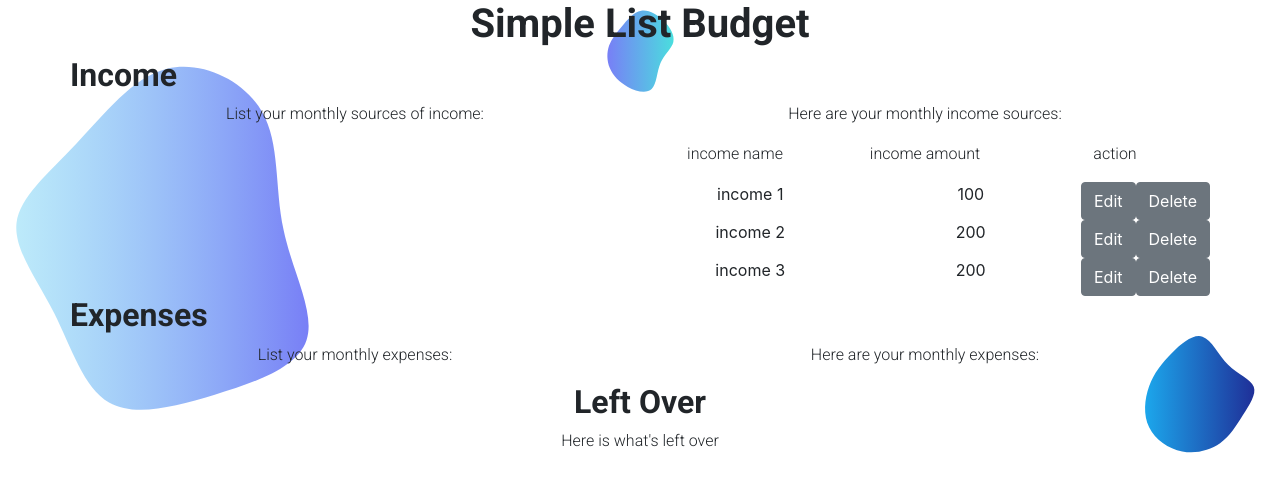
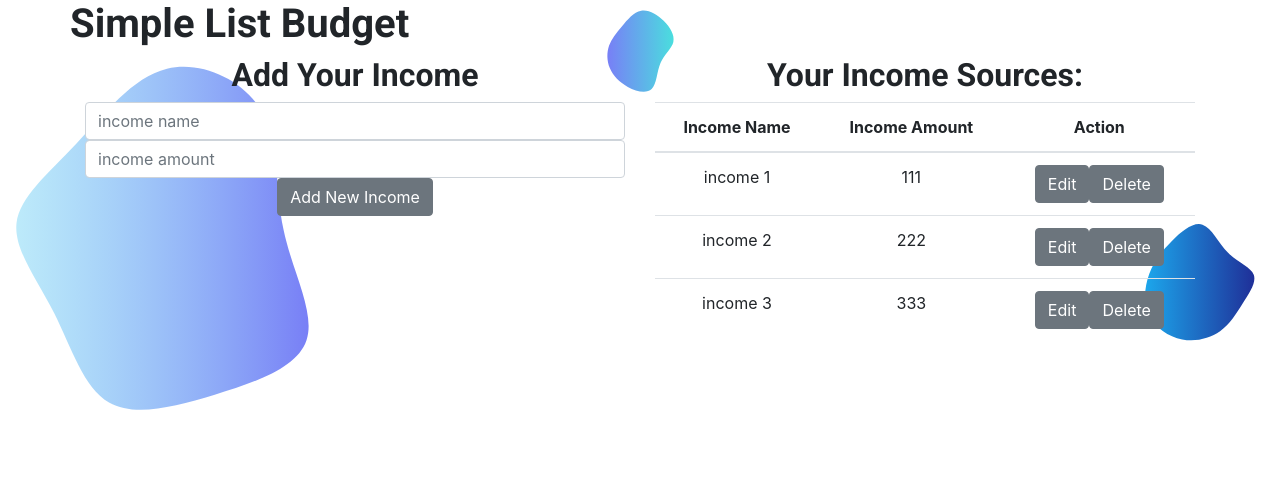
Before and after one commit to SirenaAlyceDev/react-budget, a React (Create React App) app: page /faqs in a window 1280 px wide. Shown: the top 492 px of the page. Built offline with nearby package versions, Linux system fonts and the light colour scheme; the HTML template or start-up script is replaced by a standard one.

Commit message:
added CRUD to income portion

```diff
--- /dev/null
+++ b/src/components/AddIncomeComponent.js
@@ -0,0 +1,59 @@
+// import React, { useState } from "react";
+// import { Button, Form, Input } from "reactstrap";
+// import "bootstrap/dist/css/bootstrap.min.css";
+
+// const AddIncomeForm = (props) => {
+//     const initialFormState = { id: null, name: '', amount: '' }
+//     const [income, setIncome] = useState(initialFormState)
+
+//     const handleInputChange = (event) => {
+//         const { name, value } = event.target
+//         setIncome({ ...income, [name]: value })
+//         console.log(event)
+//       }
+
+//   return (
+//     <Form onSubmit={event => {
+//         event.preventDefault()
+//         if(!income.name || !income.amount) return
+//         props.addIncome(income)
+//         setIncome(initialFormState)
+//     }}>
+//       <Input type="type" name="name" value={income.name} placeholder="income name" onChange={handleInputChange} />
+//       <Input type="type" name="amount" value={income.amount} placeholder="income amount" onChange={handleInputChange} />
+//       <Button>Add New Income</Button>
+//     </Form>
+//   );
+// };
+
+// export default AddIncomeForm;
+
+import React, { useState } from "react";
+import { Button, Form, Input } from "reactstrap";
+
+const AddIncomeForm = (props) => {
+  const initialFormState = { id: null, name: "", amount: "" };
+  const [income, setIncome] = useState(initialFormState);
+
+  const handleInputChange = (event) => {
+    const { name, value } = event.target
+
+    setIncome({ ...income, [name]: value })
+  }
+
+  return (
+    <Form onSubmit={event => {
+      event.preventDefault()
+      if (!income.name || !income.amount) return
+
+      props.addIncome(income)
+      setIncome(initialFormState)
+    }}>
+      <Input type="text" name="name" placeholder="income name" value={income.name} onChange={handleInputChange} />
+      <Input type="text" name="amount" placeholder="income amount" value={income.amount} onChange={handleInputChange} />
+      <Button>Add New Income</Button>
+    </Form>
+  );
+};
+
+export default AddIncomeForm;
--- /dev/null
+++ b/src/components/EditIncomeComponent.js
@@ -0,0 +1,93 @@
+import React, { useState, useEffect } from "react";
+import { Button, Form, Input } from "reactstrap";
+
+const EditIncomeForm = (props) => {
+  const [income, setIncome] = useState(props.currentIncome)
+
+  useEffect(() => {
+    setIncome(props.currentIncome)
+  }, [props])
+
+  const handleInputChange = (event) => {
+    const { name, value } = event.target
+
+    setIncome({ ...income, [name]: value })
+  }
+
+  return (
+    <Form
+      onSubmit={(event) => {
+        event.preventDefault()
+
+        props.updateIncome(income.id, income)
+      }}
+    >
+      <Input
+        type="text"
+        name="name"
+        value={income.name}
+        onChange={handleInputChange}
+      />
+      <Input
+        type="text"
+        name="amount"
+        value={income.amount}
+        onChange={handleInputChange}
+      />
+      <Button>Update Income</Button>
+      <Button
+        onClick={() => props.setEditing(false)}
+        className="button muted-button"
+      >
+        Cancel
+      </Button>
+    </Form>
+  )
+};
+
+// const EditIncomeForm = (props) => {
+//   const [income, setIncome] = useState(props.currentIncome);
+
+//   useEffect(
+//     () => {
+//       setIncome(props.currentIncome)
+//     },
+//     [ props ]
+//   )
+
+
+//   const handleInputChange = (event) => {
+//     const { name, value } = event.target;
+//     setIncome({ ...income, [name]: value });
+//   };
+
+//   return (
+//     <Form
+//       onSubmit={(event) => {
+//         event.prevenDefault()
+//         props.updateIncome(income.id, income)
+//       }}
+//     >
+//       <Input
+//         type="text"
+//         name="name"
+//         value={income.name}
+//         onChange={handleInputChange}
+//       />
+//       <Input
+//         type="text"
+//         name="amount"
+//         value={income.amount}
+//         onChange={handleInputChange}
+//       />
+//       <Button>Update Income</Button>
+//       <Button
+//         onClick={() => props.setEditing(false)}
+//       >
+//         Cancel
+//       </Button>
+//     </Form>
+//   );
+// };
+
+export default EditIncomeForm;
--- /dev/null
+++ b/src/components/IncomeViewComponent.js
@@ -0,0 +1,90 @@
+// import React from 'react';
+// import { Row, Col, Button } from "reactstrap";
+// import "bootstrap/dist/css/bootstrap.min.css";
+
+// const IncomeView = (props) => {
+//   return (
+//     <>
+//       <Row>
+//         <Col>
+//           <p>income name</p>
+//         </Col>
+//         <Col>
+//           <p>income amount</p>
+//         </Col>
+//         <Col>
+//           <p>action</p>
+//         </Col>
+//       </Row>
+//       {props.income.length > 0 ? (
+//         props.income.map((income) => (
+//           <Row key={income.id}>
+//             <Col>{income.name}</Col>
+//             <Col>{income.amount}</Col>
+//             <Button
+//               onClick={() => {
+//                 props.editRow(income);
+//               }}
+//             >
+//               Edit
+//             </Button>
+//             <Button onClick={() => props.deleteIncome(income.id)}>
+//               Delete
+//             </Button>
+//           </Row>
+//         ))
+//       ) : (
+//         <Row>
+//           <Col>No Income Added</Col>
+//         </Row>
+//       )}
+//     </>
+//   );
+// };
+
+// export default IncomeView;
+
+import React from "react";
+import { Table, Button } from "reactstrap";
+
+const IncomeTable = (props) => {
+  return (
+    <Table>
+      <thead>
+        <tr>
+          <th>Income Name</th>
+          <th>Income Amount</th>
+          <th>Action</th>
+        </tr>
+      </thead>
+      <tbody>
+        {props.incomes.length > 0 ? (
+          props.incomes.map((income) => (
+            <tr key={income.id}>
+              <td>{income.name}</td>
+              <td>{income.amount}</td>
+              <td>
+                <Button
+                  onClick={() => {
+                    props.editRow(income);
+                  }}
+                >
+                  Edit
+                </Button>
+                <Button onClick={() => props.deleteIncome(income.id)}>
+                  Delete
+                </Button>
+              </td>
+            </tr>
+          ))
+        ) : (
+          <tr>
+            <td>No Income Added</td>
+          </tr>
+        )}
+      </tbody>
+    </Table>
+  );
+};
+
+export default IncomeTable;
--- a/src/components/SimpleListComponent.js
+++ b/src/components/SimpleListComponent.js
@@ -1,88 +1,72 @@
-import React, { useState } from "react";
-import { Row, Col, Container, Button } from "reactstrap";
-import "bootstrap/dist/css/bootstrap.min.css";
-
-const IncomeView = (props) => {
-  return (
-    <>
-      <Row>
-        <Col>
-          <p>income name</p>
-        </Col>
-        <Col>
-          <p>income amount</p>
-        </Col>
-        <Col>
-          <p>action</p>
-        </Col>
-      </Row>
-        {props.income.length > 0 ? (
-        props.income.map((income) => (
-          <Row key={income.id}>
-            <Col>{income.name}</Col>
-            <Col>{income.amount}</Col>
-            <Button>Edit</Button><Button>Delete</Button>
-          </Row>
-        ))
-      ) : (
-        <Row>
-          <Col>No Income Added</Col>
-        </Row>
-      )}
-    </>
-  );
-};
+import React, { useState } from 'react';
+import { Row, Col, Container } from "reactstrap";
+import IncomeTable from './IncomeViewComponent';
+import AddIncomeForm from './AddIncomeComponent';
+import EditIncomeForm from './EditIncomeComponent';
 
 const ListBudget = () => {
   const incomeData = [
-    { id: 1, name: "income 1", amount: "100" },
-    { id: 2, name: "income 2", amount: "200" },
-    { id: 3, name: "income 3", amount: "200" },
+    { id: 1, name: 'income 1', amount: 111 },
+    { id: 2, name: 'income 2', amount: 222 },
+    { id: 3, name: 'income 3', amount: 333 },
+  ]
 
-  ];
+  const initialFormState = { id: null, name: '', amount: 0 }
 
-  const [income, setIncome] = useState(incomeData);
+  const [incomes, setIncomes] = useState(incomeData);
+  const [editing, setEditing] = useState(false);
+  const [currentIncome, setCurrentIncome] = useState(initialFormState);
+
+  const editRow = (income) => {
+    setEditing(true)
+    setCurrentIncome({id: income.id, name: income.name, amount: income.amount })
+  }
+
+  const updateIncome = (id, updatedIncome) => {
+    setEditing(false)
+    setIncomes(incomes.map((income) => (income.id === id ? updatedIncome : income)))
+  }
+  const addIncome = (income) => {
+    income.id = incomes.length + 1
+    setIncomes([...incomes, income])
+  }
+
+  const deleteIncome = (id) => {
+    setIncomes(incomes.filter((income) => income.id !== id))
+  }
 
   return (
     <Container>
       <Row>
-        <Col>
       <h1>Simple List Budget</h1>
-        </Col>
       </Row>
       <Row>
-        <h2>Income</h2>
-      </Row>
-      <Row>
+        {editing ? (
           <Col>
-          <p>List your monthly sources of income:</p>
+          <h2>Edit Income</h2>
+          <EditIncomeForm
+          setEditing={setEditing}
+          currentIncome={currentIncome}
+          updateIncome={updateIncome}
+          />
           </Col>
+        ):(
           <Col>
-          <p>Here are your monthly income sources:</p>
-          <IncomeView income={income}/>
+          <h2>
+            Add Your Income
+          </h2>
+          <AddIncomeForm addIncome={addIncome} />
           </Col>
-      </Row>
-      <Row>
-        <h2>Expenses</h2>
-      </Row>
-      <Row>
+        )}
       <Col>
-          <p>List your monthly expenses:</p>
-        </Col>
-        <Col>
-          <p>Here are your monthly expenses:</p>
-        </Col>
-      </Row>
-      <Row>
-        <Col>
-          <h2>Left Over</h2>
-          <p>Here is what's left over</p>
-          {/* if the number is negative add comment - our budget needs some work */}
-          {/* if number is positive add comment - you're doing great let's save/invest */}
+      <h2>
+        Your Income Sources:
+      </h2>
+      <IncomeTable incomes={incomes} deleteIncome={deleteIncome} editRow={editRow} />
       </Col>
       </Row>
     </Container>
-  );
-};
+  )
+}
 
 export default ListBudget;
```
Also changed, not shown: 1 other file (tests, documents, lock files or other folders). Lines whose indentation alone changed are shown as unchanged.
